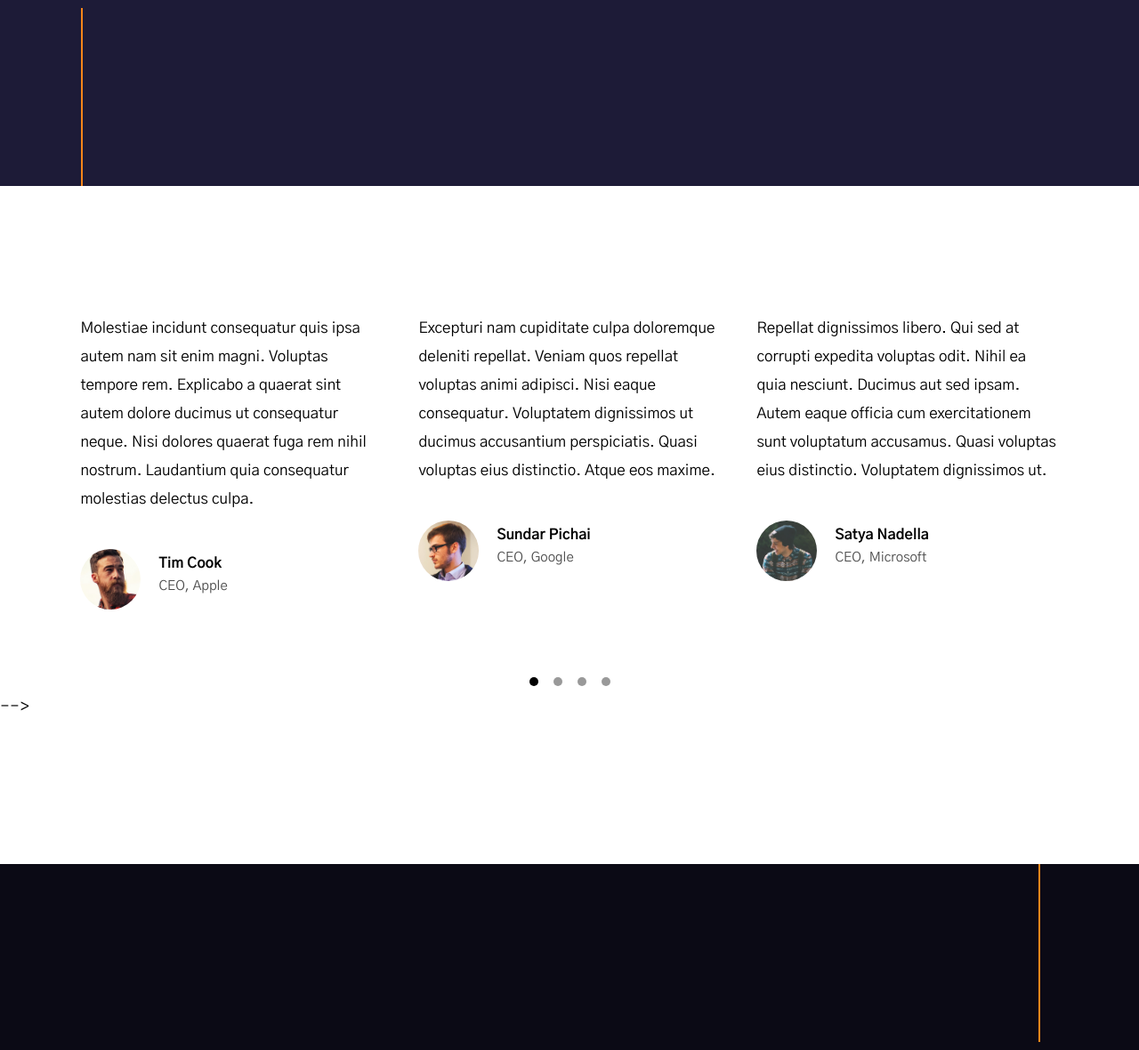
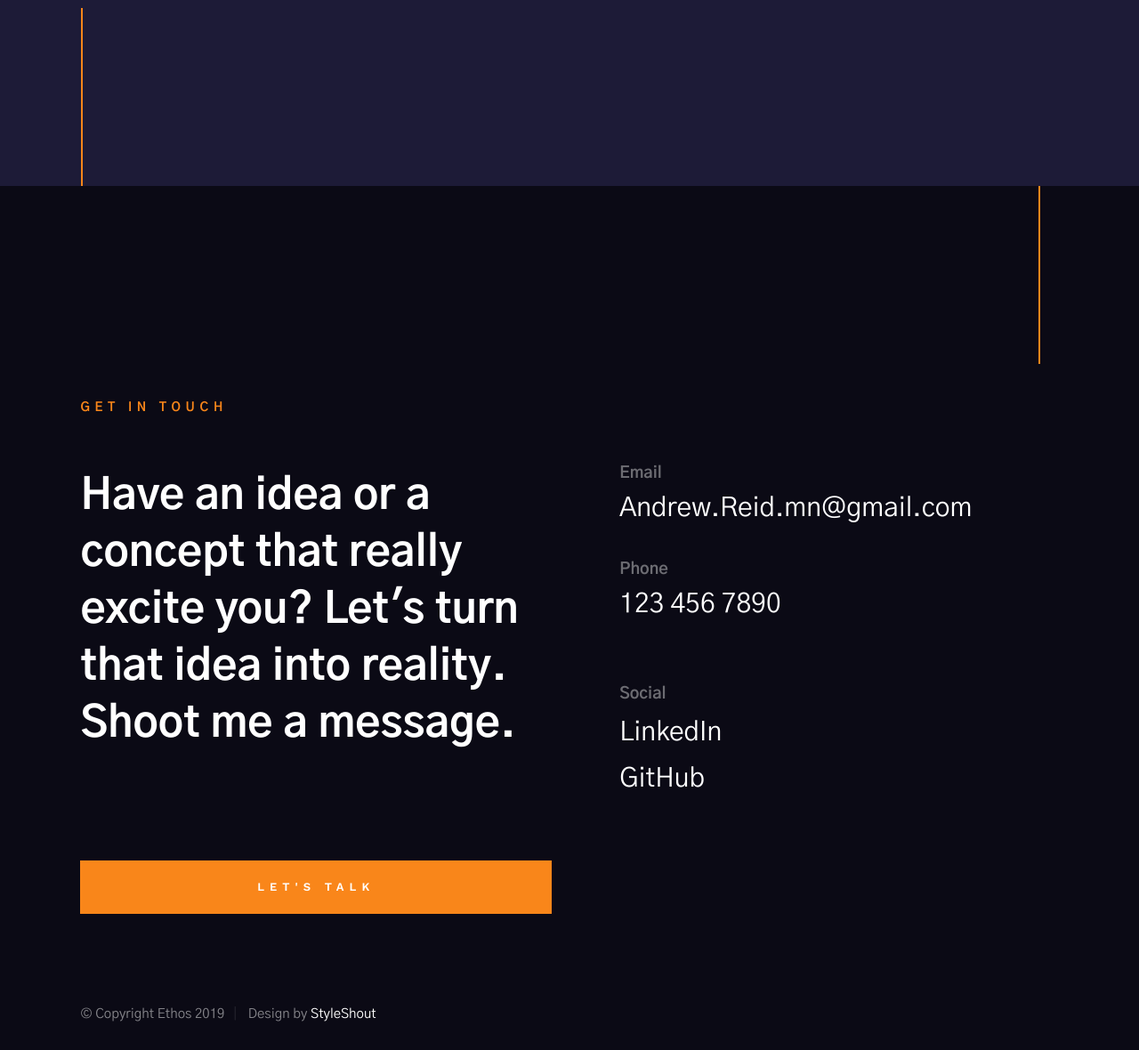
Before and after one commit to gnudrew/-flask-PortfolioWebsite, a Flask app: page / in a window 1280 px wide. Shown: the part 5320-6500 px from the top of the page at 89% size. Run offline with Flask 2, Linux system fonts and the light colour scheme.

Commit message:
remove sections, redirect SayHello

```diff
--- a/templates/index.html
+++ b/templates/index.html
@@ -51,7 +51,7 @@
     <header class="s-header">
 
         <div class="header-logo">
-            <a href="#portfolio">
+            <a class="smoothscroll" href="#portfolio">
                 <img src="../static/images/logo.svg" alt="Homepage">
             </a>
         </div>
@@ -61,10 +61,10 @@
             <nav class="row header-nav-wrap">
                 <ul class="header-nav">
                     <li><a class="smoothscroll" href="#hero" title="Intro">Home</a></li>
+                    <li><a class="smoothscroll" href="#portfolio" title="Works">Portfolio</a></li>
                     <li><a class="smoothscroll" href="#about" title="About">About</a></li>
                     <li><a class="smoothscroll" href="#services" title="Services">Services</a></li>
-                    <li><a class="smoothscroll" href="#portfolio" title="Works">Portfolio</a></li>
-                    <li><a href="mailto:#0" title="Contact us">Say Hello</a></li>
+                    <li><a class="smoothscroll" href="#contact" title="Contact us">Say Hello</a></li>
                 </ul>
             </nav> <!-- end header-nav-wrap -->
 
@@ -457,117 +457,9 @@
     </section> <!-- end s-services -->
 
 
-    <!-- testimonials
-    ================================================== -->
-    <section id="testimonials" class="s-testimonials">
-
-        <div class="row collapse">
-
-            <div class="column large-full">
-
-                <div class="testimonial-slider" data-aos="fade-up">
-
-                    <div class="testimonial-slider__slide">
-                        <p>
-                        Molestiae incidunt consequatur quis ipsa autem nam sit enim magni. Voluptas tempore rem.
-                        Explicabo a quaerat sint autem dolore ducimus ut consequatur neque.  Nisi dolores quaerat fuga rem nihil nostrum.
-                        Laudantium quia consequatur molestias delectus culpa.
-                        </p>
-                        <div class="testimonial-slider__author">
-                            <img src="../static/images/avatars/user-02.jpg" alt="Author image" class="testimonial-slider__avatar">
-                            <cite class="testimonial-slider__cite">
-                                <strong>Tim Cook</strong>
-                                <span>CEO, Apple</span>
-                            </cite>
-                        </div>
-                    </div> <!-- end testimonials__slide -->
-
-                    <div class="testimonial-slider__slide">
-                        <p>
-                        Excepturi nam cupiditate culpa doloremque deleniti repellat. Veniam quos repellat voluptas animi adipisci.
-                        Nisi eaque consequatur. Voluptatem dignissimos ut ducimus accusantium perspiciatis.
-                        Quasi voluptas eius distinctio. Atque eos maxime.
-                        </p>
-                        <div class="testimonial-slider__author">
-                            <img src="../static/images/avatars/user-01.jpg" alt="Author image" class="testimonial-slider__avatar">
-                            <cite class="testimonial-slider__cite">
-                                <strong>Sundar Pichai</strong>
-                                <span>CEO, Google</span>
-                            </cite>
-                        </div>
-                    </div> <!-- end testimonials__slide -->
-
-                    <div class="testimonial-slider__slide">
-                        <p>
-                        Repellat dignissimos libero. Qui sed at corrupti expedita voluptas odit. Nihil ea quia nesciunt. Ducimus aut sed ipsam.
-                        Autem eaque officia cum exercitationem sunt voluptatum accusamus. Quasi voluptas eius distinctio.
-                        Voluptatem dignissimos ut.
-                        </p>
-                        <div class="testimonial-slider__author">
-                            <img src="../static/images/avatars/user-04.jpg" alt="Author image" class="testimonial-slider__avatar">
-                            <cite class="testimonial-slider__cite">
-                                <strong>Satya Nadella</strong>
-                                <span>CEO, Microsoft</span>
-                            </cite>
-                        </div>
-                    </div> <!-- end testimonials__slide -->
-
-                    <div class="testimonial-slider__slide">
-                        <p>
-                        Nunc interdum lacus sit amet orci. Vestibulum dapibus nunc ac augue. Fusce vel dui. In ac felis
-                        quis tortor malesuada pretium. Curabitur vestibulum aliquam leo. Qui sed at corrupti expedita voluptas odit.
-                        Nihil ea quia nesciunt. Ducimus aut sed ipsam.
-                        </p>
-                        <div class="testimonial-slider__author">
-                            <img src="../static/images/avatars/user-05.jpg" alt="Author image" class="testimonial-slider__avatar">
-                            <cite class="testimonial-slider__cite">
-                                <strong>Jeff Bezos</strong>
-                                <span>CEO, Amazon</span>
-                            </cite>
-                        </div>
-                    </div> <!-- end testimonials__slide -->
-
-                </div> <!-- end testimonial slider -->
-
-            </div> <!-- end column -->
-
-        </div> <!-- end row -->
-
-
-        <!-- CTA
-        ================================================== -->
-        <!--
-        <div class="s-cta">
-
-            <div class="row">
-                <div class="column large-full">
-                    <h2 class="section-desc" data-aos="fade-up">
-                        Need a great reliable web hosting?
-                    </h2>
-                </div>
-            </div>
-
-            <div class="row cta-content" data-aos="fade-up">
-                <div class="column large-full">
-                    <p>
-                    We highly recommend <a href="https://www.dreamhost.com/r.cgi?287326">DreamHost</a>.
-                    Powerful web and Wordpress hosting. Guaranteed.
-                    Starting at $2.95 per month.
-                    </p>
-
-                    <a href="https://www.dreamhost.com/r.cgi?287326" class="btn btn--primary h-full-width">Get Started</a>
-                </div>
-            </div> <!-- end cta-content -->
-
-        </div> <!-- end s-cta -->
-        -->
-
-    </section> <!-- end s-testimonials -->
-
-
     <!-- footer
     ================================================== -->
-    <footer class="s-footer h-dark-bg">
+    <footer id="contact" class="s-footer h-dark-bg">
 
         <div class="right-vert-line"></div>
 
```
